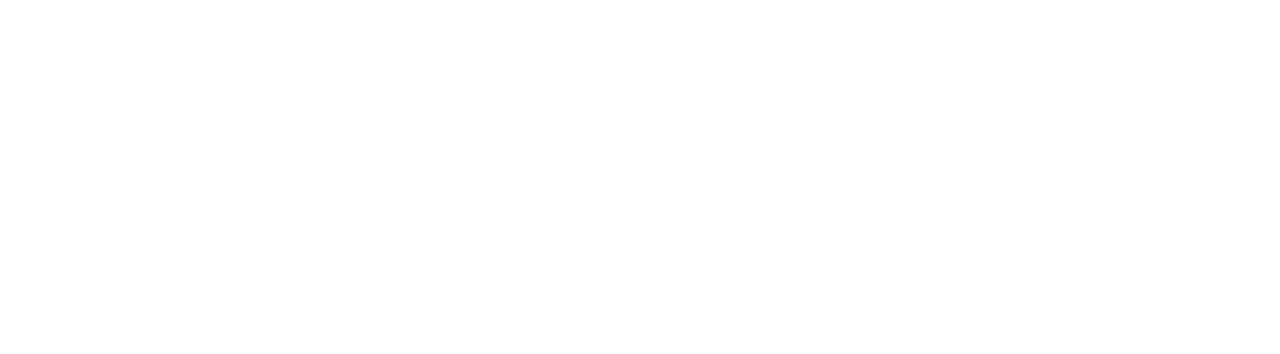
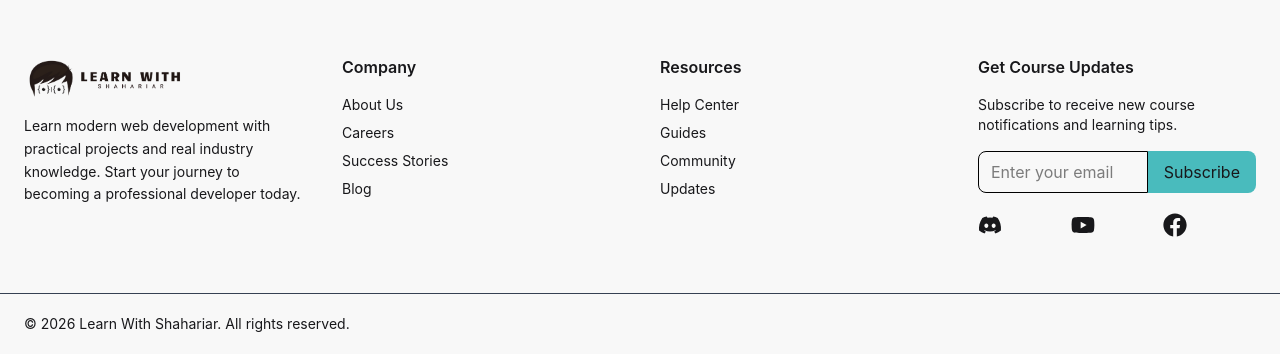
Before and after one commit to shahariarshawon/learn-with-shahariar, a React (Vite) app: page / in a window 1280 px wide. Shown: the part 967-1321 px from the top of the page. Before the commit the page ends 800 px from the top, so only its background shows below. Built offline with nearby package versions, Linux system fonts and the light colour scheme.

Commit message:
Footer has been created

```diff
--- a/package.json
+++ b/package.json
@@ -13,6 +13,7 @@
     "@tailwindcss/vite": "^4.2.1",
     "react": "^19.1.1",
     "react-dom": "^19.1.1",
+    "react-icons": "^5.6.0",
     "react-router": "^7.13.1",
     "tailwindcss": "^4.2.1"
   },
--- /dev/null
+++ b/src/components/Footer.jsx
@@ -0,0 +1,99 @@
+import React from "react";
+import logo from "../assets/navlogo.png";
+import { FaDiscord, FaFacebook, FaYoutube } from "react-icons/fa";
+
+const Footer = () => {
+  return (
+    <footer className="  mt-20">
+
+      {/* TOP FOOTER */}
+      <div className="max-w-7xl mx-auto px-6 py-14 grid gap-10 md:grid-cols-2 lg:grid-cols-4">
+
+        {/* LOGO + DESCRIPTION */}
+        <div>
+          <img src={logo} alt="Learn With Shahariar" className="w-40 mb-4"/>
+          <p className="text-sm leading-relaxed">
+            Learn modern web development with practical projects and real
+            industry knowledge. Start your journey to becoming a professional
+            developer today.
+          </p>
+        </div>
+
+        {/* COMPANY */}
+        <div>
+          <h3 className=" font-semibold mb-4">Company</h3>
+          <ul className="space-y-2 text-sm">
+            <li className="hover:text-[#49bbbd] cursor-pointer">About Us</li>
+            <li className="hover:text-[#49bbbd] cursor-pointer">Careers</li>
+            <li className="hover:text-[#49bbbd] cursor-pointer">Success Stories</li>
+            <li className="hover:text-[#49bbbd] cursor-pointer">Blog</li>
+          </ul>
+        </div>
+
+        {/* RESOURCES */}
+        <div>
+          <h3 className=" font-semibold mb-4">Resources</h3>
+          <ul className="space-y-2 text-sm">
+            <li className="hover:text-[#49bbbd] cursor-pointer">Help Center</li>
+            <li className="hover:text-[#49bbbd] cursor-pointer">Guides</li>
+            <li className="hover:text-[#49bbbd] cursor-pointer">Community</li>
+            <li className="hover:text-[#49bbbd] cursor-pointer">Updates</li>
+          </ul>
+        </div>
+
+        {/* NEWSLETTER */}
+        <div>
+          <h3 className=" font-semibold mb-4">
+            Get Course Updates
+          </h3>
+
+          <p className="text-sm mb-4">
+            Subscribe to receive new course notifications and learning tips.
+          </p>
+
+          <div className="flex">
+            <input
+              type="email"
+              placeholder="Enter your email"
+              className="w-full px-3 py-2 rounded-l-lg text-black outline-none border-base-400 border"
+            />
+            <button className="bg-[#49bbbd] px-4 rounded-r-lg  hover:opacity-90 transition">
+              Subscribe
+            </button>
+          </div>
+          <div>
+
+    <div className="pt-5 grid grid-flow-col">
+      <a className="hover:cursor-pointer">
+
+          <FaDiscord size={24}></FaDiscord>
+
+      </a>
+      <a>
+        <FaYoutube size={24}></FaYoutube>
+      </a>
+      <a >
+        <FaFacebook size={24}></FaFacebook>
+      </a>
+    </div>
+          </div>
+        </div>
+
+      </div>
+
+      {/* BOTTOM FOOTER */}
+      <div className="border-t border-gray-700">
+        <div className="max-w-7xl mx-auto px-6 py-5 flex flex-col md:flex-row justify-between items-center gap-4">
+
+          <p className="text-sm">
+            © {new Date().getFullYear()} Learn With Shahariar. All rights reserved.
+          </p>
+
+        </div>
+      </div>
+
+    </footer>
+  );
+};
+
+export default Footer;
--- a/src/layouts/RootLayout.jsx
+++ b/src/layouts/RootLayout.jsx
@@ -1,6 +1,7 @@
-import React from 'react';
-import { Outlet } from 'react-router';
-import Header from '../components/Header';
+import React from "react";
+import { Outlet } from "react-router";
+import Header from "../components/Header";
+import Footer from "../components/Footer";
 
 const RootLayout = () => {
   return (
@@ -8,10 +9,12 @@
       <header>
         <Header></Header>
       </header>
-            <main>
+      <main className="min-h-screen">
         <Outlet></Outlet>
       </main>
-
+      <footer className="bg-base-200">
+        <Footer></Footer>
+      </footer>
     </div>
   );
 };
```
Also changed, not shown: 1 other file (tests, documents, lock files or other folders). Lines whose indentation alone changed are shown as unchanged.
